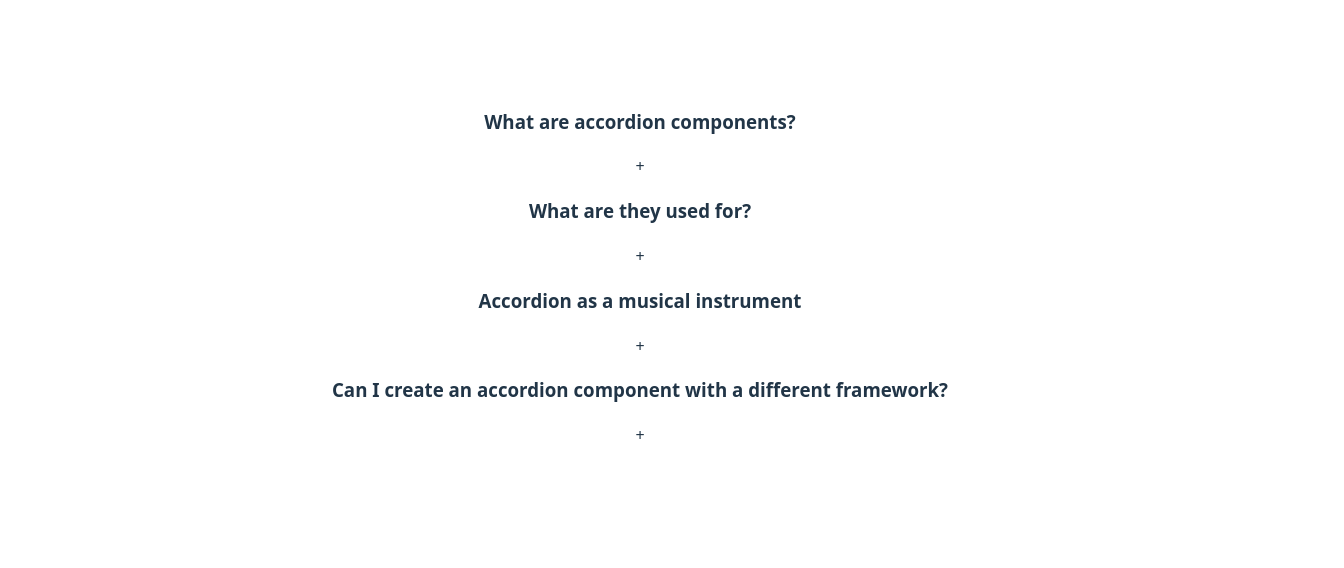
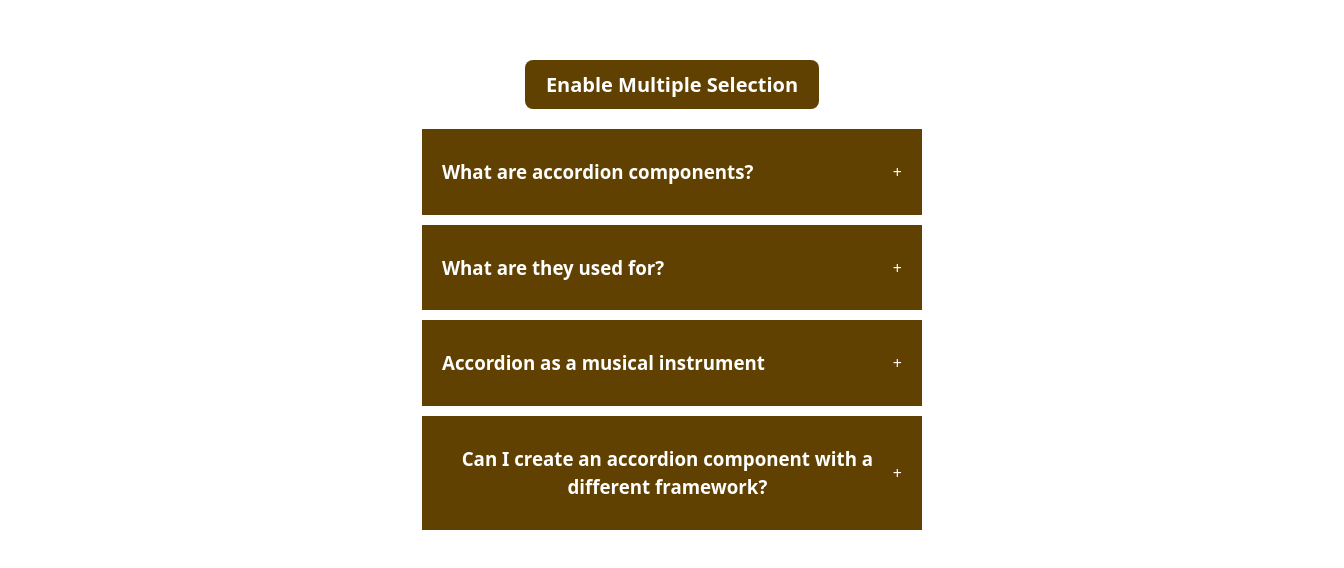
Before and after one commit to julioguerrero131/little_projects_react, a React (Vite) app: page / in a window 1280 px wide. Shown: the part 132-700 px from the top of the page, 1344 px wide, since content can reach past the window. Built offline with nearby package versions, Linux system fonts and the light colour scheme.

Commit message:
add: acordion terminado

```diff
--- a/src/components/acordion/index.jsx
+++ b/src/components/acordion/index.jsx
@@ -1,23 +1,58 @@
 import { useState } from "react";
 import data from "./data";
+import "./styles.css";
 
 export default function Accordian() {
   const [selected, setSelected] = useState(null);
+  const [enableMultiSelection, setEnableMultiSelection] = useState(false);
+  const [multiple, setMultiple] = useState([]);
 
   function handleSingleSelection(getCurrentId) {
-
+    setSelected(getCurrentId === selected ? null : getCurrentId);
   }
 
+  function handleMultiSelection(getCurrentId) {
+    let copyMultiple = [...multiple];
+    const findIndexOfCurrentId = copyMultiple.indexOf(getCurrentId);
+
+    if (findIndexOfCurrentId === -1) copyMultiple.push(getCurrentId);
+    else copyMultiple.splice(findIndexOfCurrentId, 1);
+
+    setMultiple(copyMultiple);
+  }
+
+  console.log(selected, multiple);
   return (
-    <div className="wrapper">
+    <div className="acc-wrapper">
+      {/* Habilitar seleccion multiple */}
+      <button onClick={() => setEnableMultiSelection(!enableMultiSelection)}>
+        Enable Multiple Selection
+      </button>
       <div className="accordian">
+        {/* Opciones del Acordion */}
         {data && data.length > 0 ? (
           data.map((dataItem) => (
-            <div className="item">
-              <div onClick={() => handleSingleSelection} className="title">
+            <div className="item" key={dataItem.id}>
+              <div
+                onClick={() =>
+                  enableMultiSelection
+                    ? handleMultiSelection(dataItem.id)
+                    : handleSingleSelection(dataItem.id)
+                }
+                className="title"
+              >
                 <h3>{dataItem.question}</h3>
                 <span>+</span>
               </div>
+              {
+                enableMultiSelection ?
+                multiple.indexOf(dataItem.id) !== -1 && (
+                  <div className="acc-content">{dataItem.answer}</div>
+                )
+                : selected === dataItem.id && (
+                  <div className="acc-content">{dataItem.answer}</div>
+                )
+              }
             </div>
           ))
         ) : (
```
